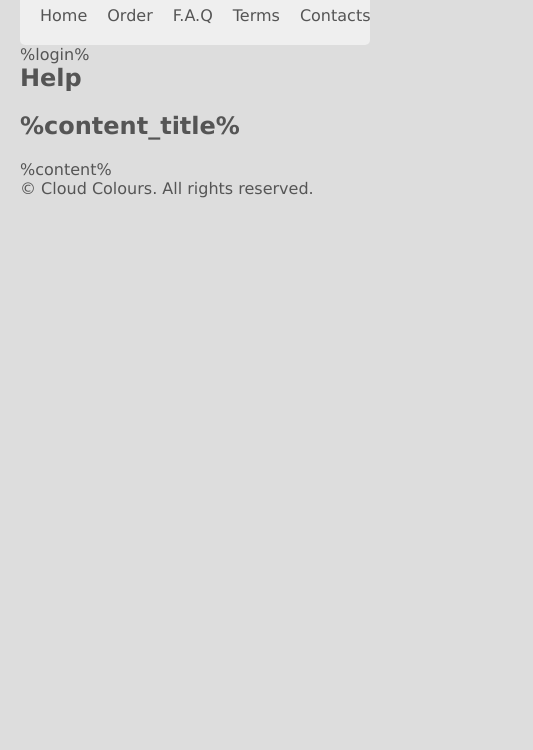
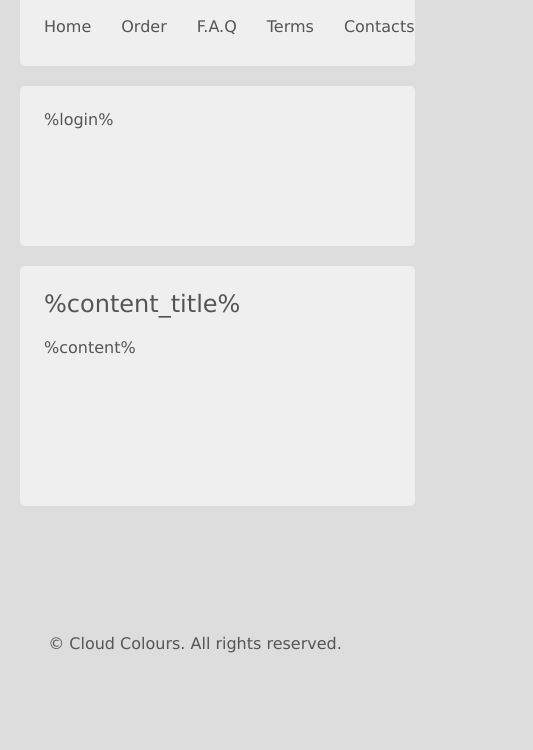
Before and after one commit to SauliusPadegimas/html12-rwd, a plain HTML site: page cao/index.html in a window 390 px wide. Shown: the part 94-844 px from the top of the page, 533 px wide, since content can reach past the window. Drawn offline with Linux system fonts and the light colour scheme.

Commit message:
pataisytas style

```diff
--- a/cao/style.css
+++ b/cao/style.css
@@ -4,6 +4,10 @@ body {
 }
 h1 {
   margin: 0;
+  font-weight: inherit;
+}
+
+h2 {
   font-weight: inherit;
 }
 header {
@@ -19,10 +23,57 @@ header > img {
   margin: 0 30px 0 0;
 }
 
+.grid > * {
+  background-color: #efefef;
+  border-radius: 5px;
+  padding: 1.5rem 0rem 0rem 1.5rem;
+}
 nav {
   display: flex;
+  align-items: center;
+  height: 80px;
+  grid-area: nav;
+  gap: 30px;
+  padding: 0 0 0 1.5rem !important;
+}
+
+.login {
+  grid-area: login;
+}
+.help {
+  grid-area: help;
+}
+.content {
+  grid-area: content;
+}
+
+.grid {
+  display: grid;
   gap: 20px;
-  background-color: #efefef;
-  border-radius: 5px;
-  padding: 20px;
+  grid-template-areas:
+    "nav nav"
+    "login content"
+    "help content";
+
+  grid-template-columns: 1fr 2fr;
+  grid-template-rows: 1fr 2fr 3fr;
 }
+
+footer {
+  padding: 1rem;
+  text-align: center;
+}
+
+@media screen and (max-width: 764px) {
+  .grid {
+    grid-template-columns: 1fr;
+    grid-template-areas:
+      "nav"
+      "login"
+      "content";
+    grid-template-columns: initial;
+  }
+  .help {
+    visibility: hidden;
+  }
+}
```
